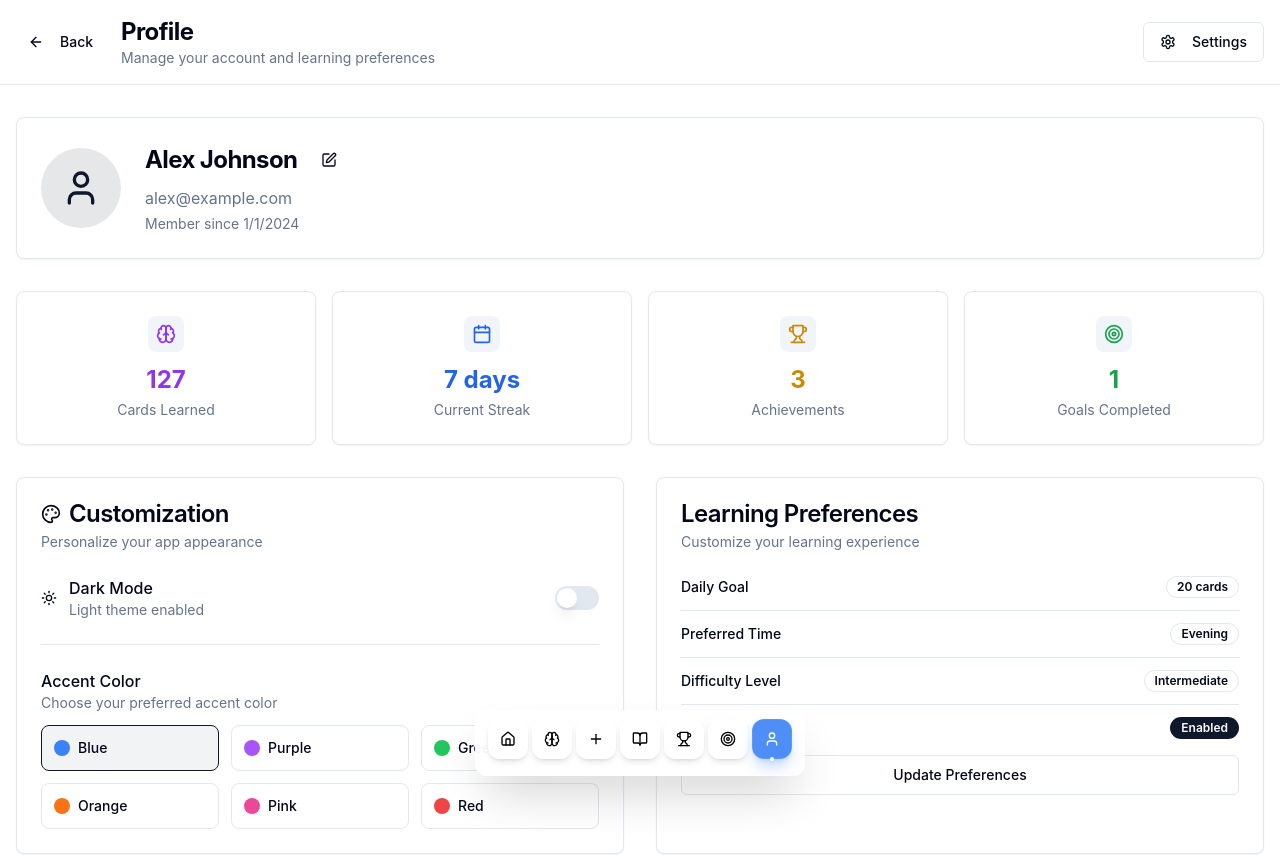
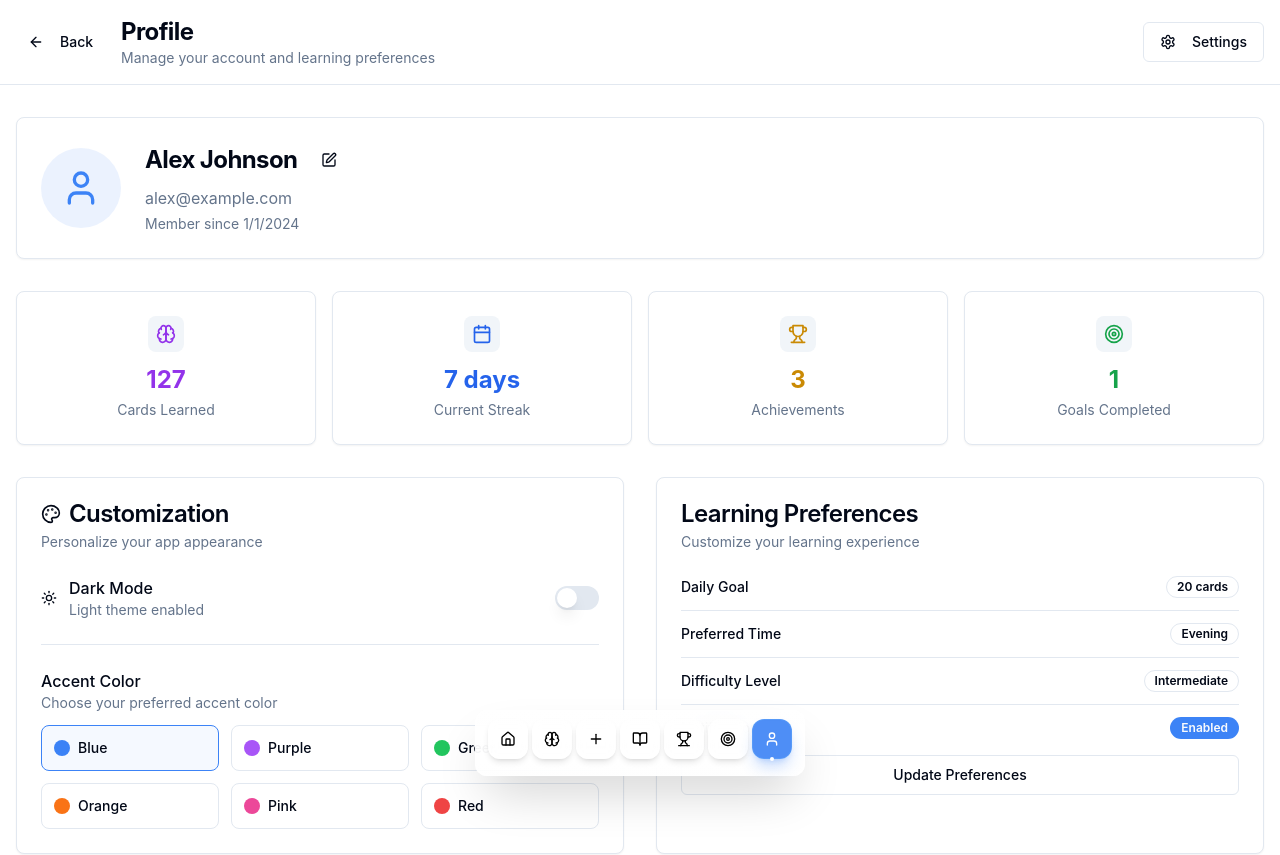
Before and after one commit to Ashish-x3/loop-learn, a React (Vite) app: page /profile in a window 1280 px wide. Shown: the top 855 px of the page. Built offline with nearby package versions, Linux system fonts and the light colour scheme.

Commit message:
Fix: Accent color not changing UI
The accent color was not being applied to the application's UI. This commit addresses the issue.

```diff
--- a/src/contexts/ThemeContext.tsx
+++ b/src/contexts/ThemeContext.tsx
@@ -21,13 +21,13 @@ export const useTheme = () => {
   return context;
 };
 
-const accentColorMap: Record<AccentColor, string> = {
-  blue: '#3b82f6',
-  purple: '#8b5cf6',
-  green: '#10b981',
-  orange: '#f97316',
-  pink: '#ec4899',
-  red: '#ef4444'
+const accentColorMap: Record<AccentColor, { hex: string; hsl: string }> = {
+  blue: { hex: '#3b82f6', hsl: '217 91% 60%' },
+  purple: { hex: '#8b5cf6', hsl: '262 83% 58%' },
+  green: { hex: '#10b981', hsl: '158 64% 52%' },
+  orange: { hex: '#f97316', hsl: '20 90% 48%' },
+  pink: { hex: '#ec4899', hsl: '322 65% 54%' },
+  red: { hex: '#ef4444', hsl: '0 84% 60%' }
 };
 
 export const ThemeProvider: React.FC<{ children: React.ReactNode }> = ({ children }) => {
@@ -54,9 +54,14 @@ export const ThemeProvider: React.FC<{ children: React.ReactNode }> = ({ childre
   }, [isDark]);
 
   useEffect(() => {
-    const color = accentColorMap[accentColor];
-    console.log('Applying accent color:', accentColor, color);
-    document.documentElement.style.setProperty('--accent-color', color);
+    const colorConfig = accentColorMap[accentColor];
+    console.log('Applying accent color:', accentColor, colorConfig);
+
+    // Set both hex and HSL versions for different use cases
+    document.documentElement.style.setProperty('--accent-color', colorConfig.hex);
+    document.documentElement.style.setProperty('--primary', colorConfig.hsl);
+    document.documentElement.style.setProperty('--ring', colorConfig.hsl);
+
     localStorage.setItem('accent-color', accentColor);
   }, [accentColor]);
 
--- a/src/index.css
+++ b/src/index.css
@@ -86,6 +86,12 @@
     --sidebar-accent-foreground: 240 4.8% 95.9%;
     --sidebar-border: 240 3.7% 15.9%;
     --sidebar-ring: 217.2 91.2% 59.8%;
+  }
+
+  /* Override primary color with accent color */
+  :root {
+    --primary: var(--accent-color);
+    --ring: var(--accent-color);
   }
 }
 
@@ -185,7 +191,8 @@
 
   /* Apple-style button */
   .btn-apple {
-    @apply bg-gradient-to-r from-blue-500 to-purple-600 text-white font-semibold rounded-2xl shadow-2xl hover:shadow-3xl transition-all duration-300 hover:-translate-y-1 hover:scale-105;
+    background-color: var(--accent-color);
+    @apply text-white font-semibold rounded-2xl shadow-2xl hover:shadow-3xl transition-all duration-300 hover:-translate-y-1 hover:scale-105;
   }
 
   /* Floating animation */
```
